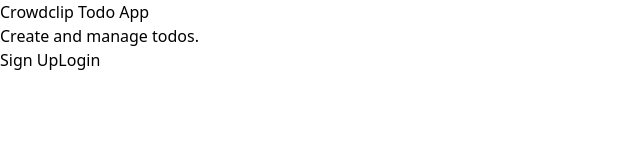
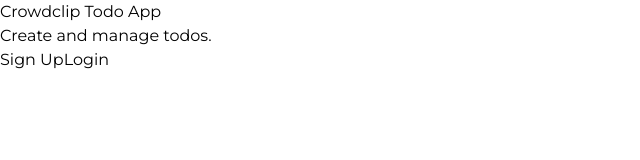
Before and after one commit to umutahmet/crowdclip-todo-app, a React (Create React App) app in the folder client/: page / in a window 1280 px wide. Shown: the top 160 px of the page, without its empty margins (0-640 px from the left). Built offline with nearby package versions, Linux system fonts and the light colour scheme; no server answers.

Commit message:
Montserrat font family added

```diff
--- a/client/public/index.html
+++ b/client/public/index.html
@@ -7,8 +7,11 @@
     <meta name="theme-color" content="#000000" />
     <meta name="description"content="Crowdclip Todo App Test - umutahmet" />
     <link rel="apple-touch-icon" href="%PUBLIC_URL%/logo192.png" />
+    <link rel="manifest" href="%PUBLIC_URL%/manifest.json" />
 
-    <link rel="manifest" href="%PUBLIC_URL%/manifest.json" />
+    <link rel="preconnect" href="https://fonts.gstatic.com">
+    <link href="https://fonts.googleapis.com/css2?family=Montserrat:wght@400;700;900&display=swap" rel="stylesheet">
+
     <title>Crowdclip Todo App Test - umutahmet</title>
   </head>
   <body>
--- a/client/tailwind.config.js
+++ b/client/tailwind.config.js
@@ -1,7 +1,14 @@
+const defaultTheme = require('tailwindcss/defaultTheme')
+const fontFamily = {
+  ...defaultTheme.fontFamily,
+  sans: ['Montserrat', 'system-ui', 'sans-serif'],
+}
+
 module.exports = {
   purge: ['./src/**/*.{js,jsx,ts,tsx}', './public/index.html'],
   darkMode: false, // or 'media' or 'class'
   theme: {
+    fontFamily,
     extend: {
       colors: {
         primary: '#8D11C8',
```
